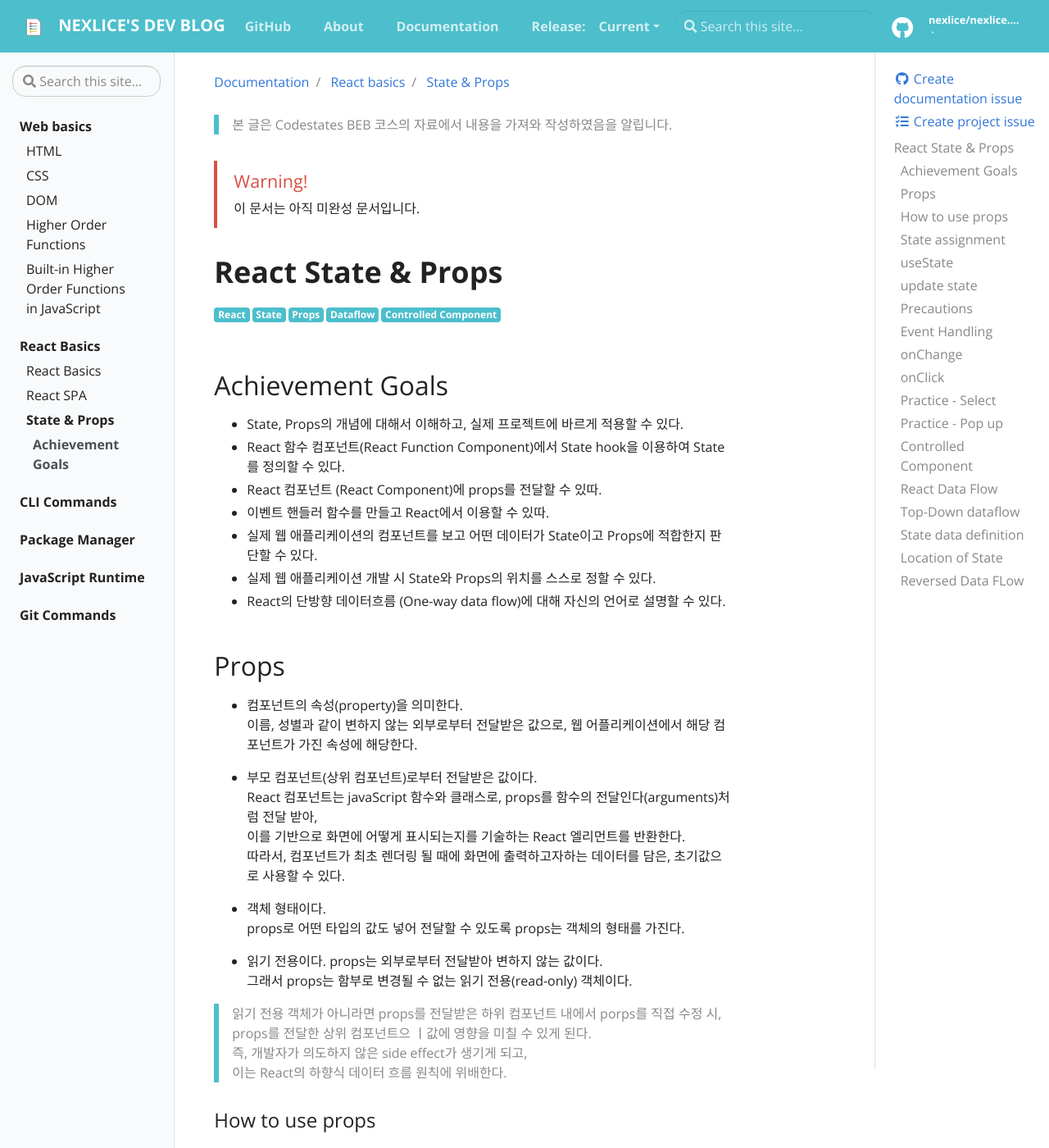
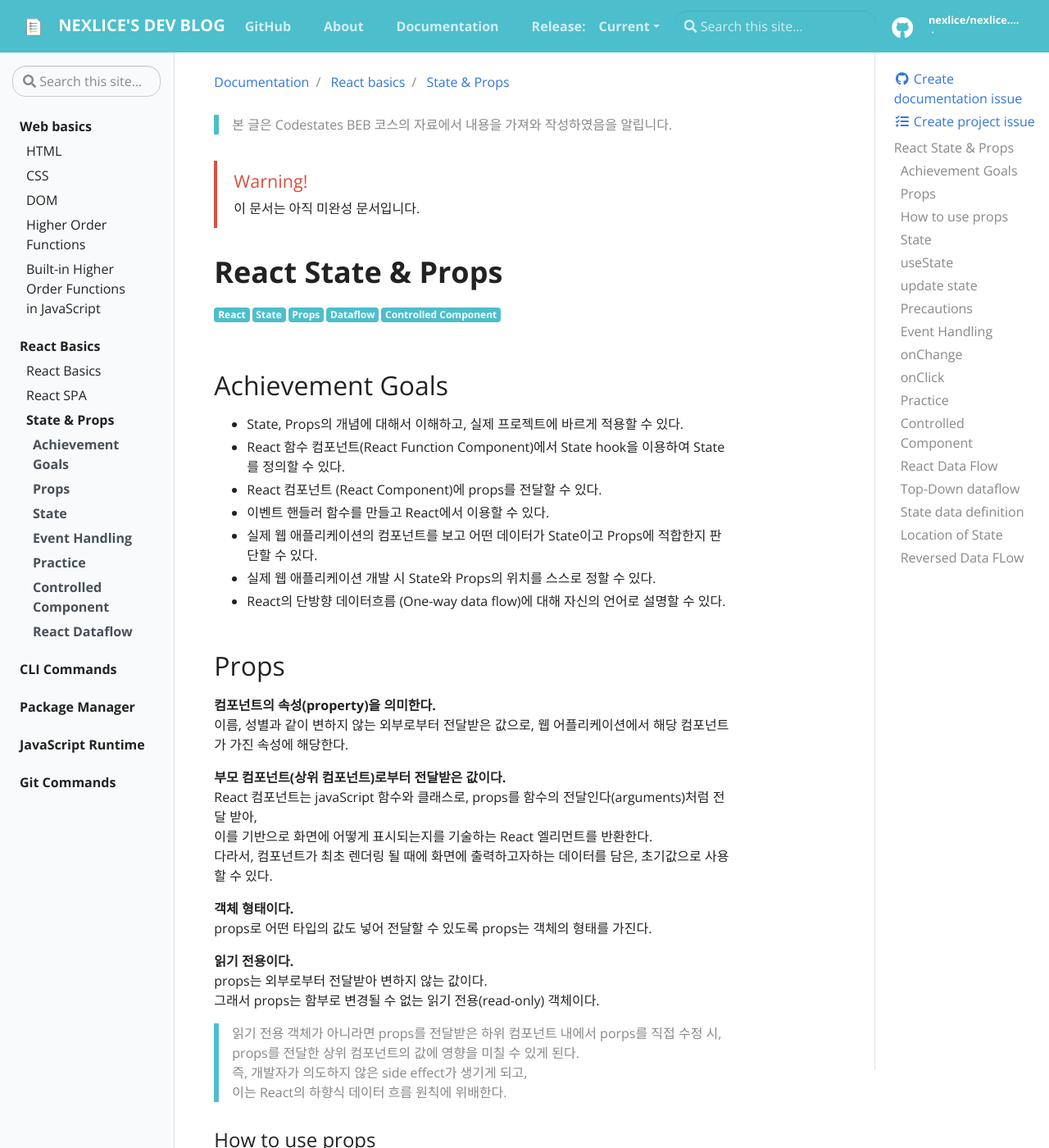
Before and after one commit to nexlice/nexlice.github.io, a Jekyll site: the page built from _docs/react-basics/state-and-props.md, in a window 1280 px wide and 1400 px high. Shown: the whole window at 82% size. Built offline with Jekyll 4.4.1, drawn with Linux system fonts in a browser that asks for light colours; some of the changed text lies outside the part shown.

Commit message:
docs: state and props md

````diff
--- a/_docs/react-basics/state-and-props.md
+++ b/_docs/react-basics/state-and-props.md
@@ -18,32 +18,32 @@
 ## Achievement Goals
 - State, Props의 개념에 대해서 이해하고, 실제 프로젝트에 바르게 적용할 수 있다.
 - React 함수 컴포넌트(React Function Component)에서 State hook을 이용하여 State를 정의할 수 있다.
-- React 컴포넌트 (React Component)에 props를 전달할 수 있따.
-- 이벤트 핸들러 함수를 만들고 React에서 이용할 수 있따.
+- React 컴포넌트 (React Component)에 props를 전달할 수 있다.
+- 이벤트 핸들러 함수를 만들고 React에서 이용할 수 있다.
 - 실제 웹 애플리케이션의 컴포넌트를 보고 어떤 데이터가 State이고 Props에 적합한지 판단할 수 있다.
 - 실제 웹 애플리케이션 개발 시 State와 Props의 위치를 스스로 정할 수 있다.
 - React의 단방향 데이터흐름 (One-way data flow)에 대해 자신의 언어로 설명할 수 있다.
 
 ## Props
-- 컴포넌트의 속성(property)을 의미한다.
+**컴포넌트의 속성(property)을 의미한다.**
 이름, 성별과 같이 변하지 않는 외부로부터 전달받은 값으로, 웹 어플리케이션에서 해당 컴포넌트가 가진 속성에 해당한다.
 
-- 부모 컴포넌트(상위 컴포넌트)로부터 전달받은 값이다.
+**부모 컴포넌트(상위 컴포넌트)로부터 전달받은 값이다.**
 React 컴포넌트는 javaScript 함수와 클래스로, props를 함수의 전달인다(arguments)처럼 전달 받아,
 이를 기반으로 화면에 어떻게 표시되는지를 기술하는 React 엘리먼트를 반환한다.
-따라서, 컴포넌트가 최초 렌더링 될 때에 화면에 출력하고자하는 데이터를 담은, 초기값으로 사용할 수 있다.
+다라서, 컴포넌트가 최초 렌더링 될 때에 화면에 출력하고자하는 데이터를 담은, 초기값으로 사용할 수 있다.
 
-- 객체 형태이다.
+**객체 형태이다.**
 props로 어떤 타입의 값도 넣어 전달할 수 있도록 props는 객체의 형태를 가진다.
 
-- 읽기 전용이다.
+**읽기 전용이다.**
 props는 외부로부터 전달받아 변하지 않는 값이다.
 그래서 props는 함부로 변경될 수 없는 읽기 전용(read-only) 객체이다.
 
 > 읽기 전용 객체가 아니라면 props를 전달받은 하위 컴포넌트 내에서 porps를 직접 수정 시,
-props를 전달한 상위 컴포넌트으 ㅣ값에 영향을 미칠 수 있게 된다.
-즉, 개발자가 의도하지 않은 side effect가 생기게 되고,
-이는 React의 하향식 데이터 흐름 원칙에 위배한다.
+> props를 전달한 상위 컴포넌트의 값에 영향을 미칠 수 있게 된다.
+> 즉, 개발자가 의도하지 않은 side effect가 생기게 되고,
+> 이는 React의 하향식 데이터 흐름 원칙에 위배한다.
 
 ###  How to use props
 props를 사용하는 방법은 아래 3단계로 이루어진다.
@@ -82,8 +82,8 @@
 함수에 인자를 전달하듯이 React 컴포넌트에 props를 전달하고, 이 props가 필요한 모든 데이터를 갖고있다.
 
 props 렌더링은 JSX 안에 직접 불러서 사용하면 된다.
-다만 props는 객체이기 때문에, 이 객체의 {key : value} 는 Parent 컴포넌트에서 정의한 {attrivute : value} 의 형태를 띤다.
-따라서 JavaScript에서 객체의 value에 접근할 때 dot notation을 사용하는 것과 동일하게,
+다만 props는 객체이기 때문에, 이 객체의 `{key : value}` 는 Parent 컴포넌트에서 정의한 `{attrivute : value}` 의 형태를 띤다.
+다라서 JavaScript에서 객체의 value에 접근할 때 dot notation을 사용하는 것과 동일하게,
 props의 value 또한 dot notation으로 접근할 수 있다.
 
 
@@ -136,7 +136,7 @@
 ```
 만약 여러개의 props를 전달하고 싶다면 whitespace로 구분하여 전달한다.
 
-## State assignment
+## State
 Toggle Switch나,  Counter처럼 컴포넌트 내부에서 변할 수 있는 값이다.
 State로 사용할 수 있는 **상태**의 종류는 다음과 같다.
 
@@ -201,10 +201,10 @@
 
 ### update state
 - state를 갱신하려면 state 변수를 갱신할 수 있는 함수인, ```setIsChecked```를 호출한다.
-- 위의 예시의 경우, ```input[type=checkbox]``` JSX 엘리먼트의 값 변경에 따라서 ```isChecked```가 변경되어야 한다.
+- 위의 예시의 경우, ```input[type=checkbox]``` JSX 엘리먼트의 값 변경에 다라서 ```isChecked```가 변경되어야 한다.
 - ```input[type=checkbox]``` 엘리먼트의 값이 변경되면 ```onChange``` 이벤트가 발생한다.
 - ```onChange``` 이벤트가 이벤트 핸들러 함수인 ```handleChecked```를 호출하고, 이 함수가 ```setIsChecked``` 를 호출한다.
-- ```setIsChecked```가 호출되면 호출된 결과에 따라 ```isChecked```변수가 갱신된다.
+- ```setIsChecked```가 호출되면 호출된 결과에 다라 ```isChecked```변수가 갱신된다.
 - React는 새로운 ```isChecked``` 변수를 ```CheckboxExample``` 컴포넌트에 넘겨 해당 컴포넌트를 다시 렌더링 한다.
 
 ```javascript
@@ -226,6 +226,7 @@
 ### Precautions
 - React 컴포넌트는 state가 변경되면 새롭게 호출되고, 리렌더링 된다.
 - React state는 상태 변경 함수 호출로 변경해야한다. 즉, 강제로 변경을 시도하면 안된다.
+
 상태 변경 함수 사용은 React와 개발자의 약속이다.
 강제로 변경을 시도하면, 리렌더링이 되지 않는다거나, state가 제대로 변경되지 않는다.
 
@@ -322,8 +323,8 @@
 위처럼 ```onClick```이벤트에 alert(name) 함수를 바로 호출하면 컴포넌트가 렌더링될 때 함수 자체가 아닌,
 함수 자체의 호출 결과가 ```onClick```에 적용된다.
 때문에 버튼을 클릭할 때가 아닌, 컴포넌트가 렌더링 될 때에 alert이 실행되고,
-따라서 그 결과인 undefined (함수는 리턴값이 없을 떄 undefined를 반환한다.)가 ```onClick```에 적용되어, 클릭했을 때 아무런 결과가 일어나지 않는다.
-따라서 ```onClick``` 이벤트에 함수를 전달 때는 함수를 호출하는 것이 아니라,
+다라서 그 결과인 undefined (함수는 리턴값이 없을 떄 undefined를 반환한다.)가 ```onClick```에 적용되어, 클릭했을 때 아무런 결과가 일어나지 않는다.
+다라서 ```onClick``` 이벤트에 함수를 전달 때는 함수를 호출하는 것이 아니라,
 아래와 같이 리턴문 안에서 함수를 정의하거나, 리턴문 외부에서 함수를 정의 후, 이벤트에 함수 자체를 전달해야한다.
 단, 두가지 방법 모두 arrow function을 사용하여 함수를 정의하여야, 해당 컴포넌트가 가진 state에 함수들이 접근할 수 있다.
 
@@ -349,7 +350,9 @@
 };
 ```
 
-### Practice - Select
+## Practice
+- Select
+
 ```select tag```는 사용자가 drop down 목록을 열어 그 중 한가지 옵션을 선택하면, 선택된 옵션이 state 변수에 갱신된다.
 ```useState```가 어떠한 상태를 갱신하도록 설정되어있는지 확인해보자.
 
@@ -466,7 +470,7 @@
 이러한 개발 방식을 Bottom-Up, 즉 상향식 개발이라고 한다.
 상향식 개발의 큰 장점은 테스트가 쉽고 확장성이 좋다는 점이다.
 
-컴포넌트를 나눌 때에는 단일 책임 원칙에 따라 구분한다.
+컴포넌트를 나눌 때에는 단일 책임 원칙에 다라 구분한다.
 하나의 컴포넌트는 한 가지 일만 하도록 하자.
 
 ### Top-Down dataflow
````
Also changed, not shown: other parts of _docs/react-basics/state-and-props.md (+2 -1 lines), _data/toc.yml (+12 -0 lines).
